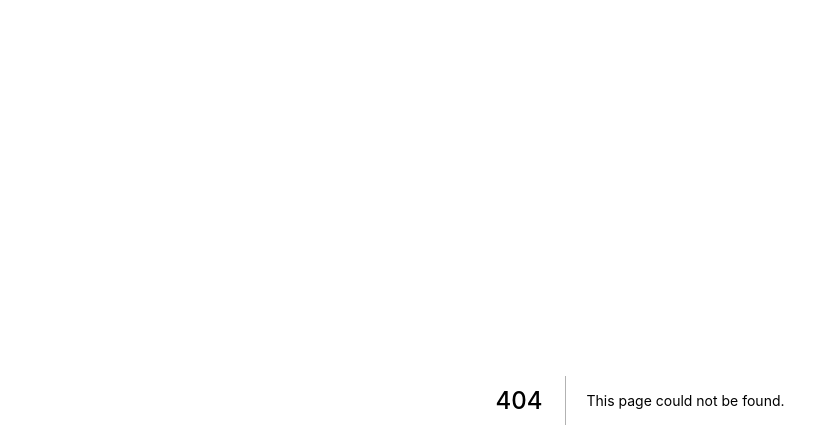
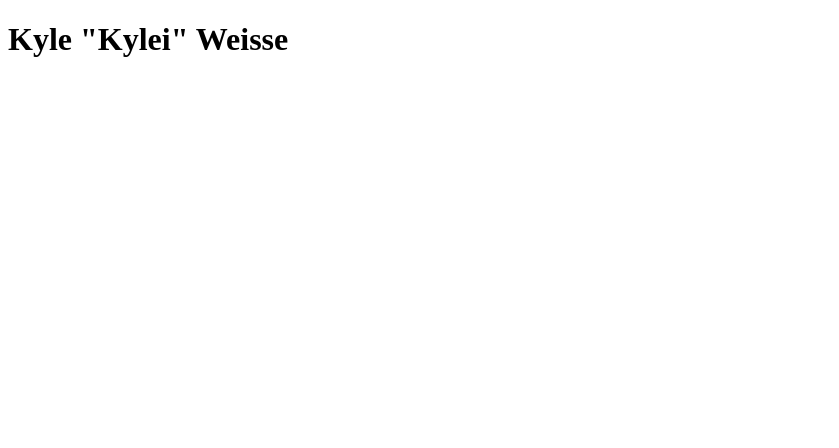
Before and after one commit to kylei-weisse/nextjs-tutorial, a Next.js app: page /authors/authors in a window 1280 px wide. Before the commit this address had no page. Shown: the top 448 px of the page, without its empty margins (0-839 px from the left). Built offline with nearby package versions, Linux system fonts and the light colour scheme.

Commit message:
routing practice

```diff
--- /dev/null
+++ b/pages/authors/authors.js
@@ -0,0 +1,3 @@
+export default function Authors() {
+    return <h1> Kyle "Kylei" Weisse </h1>
+}
```
